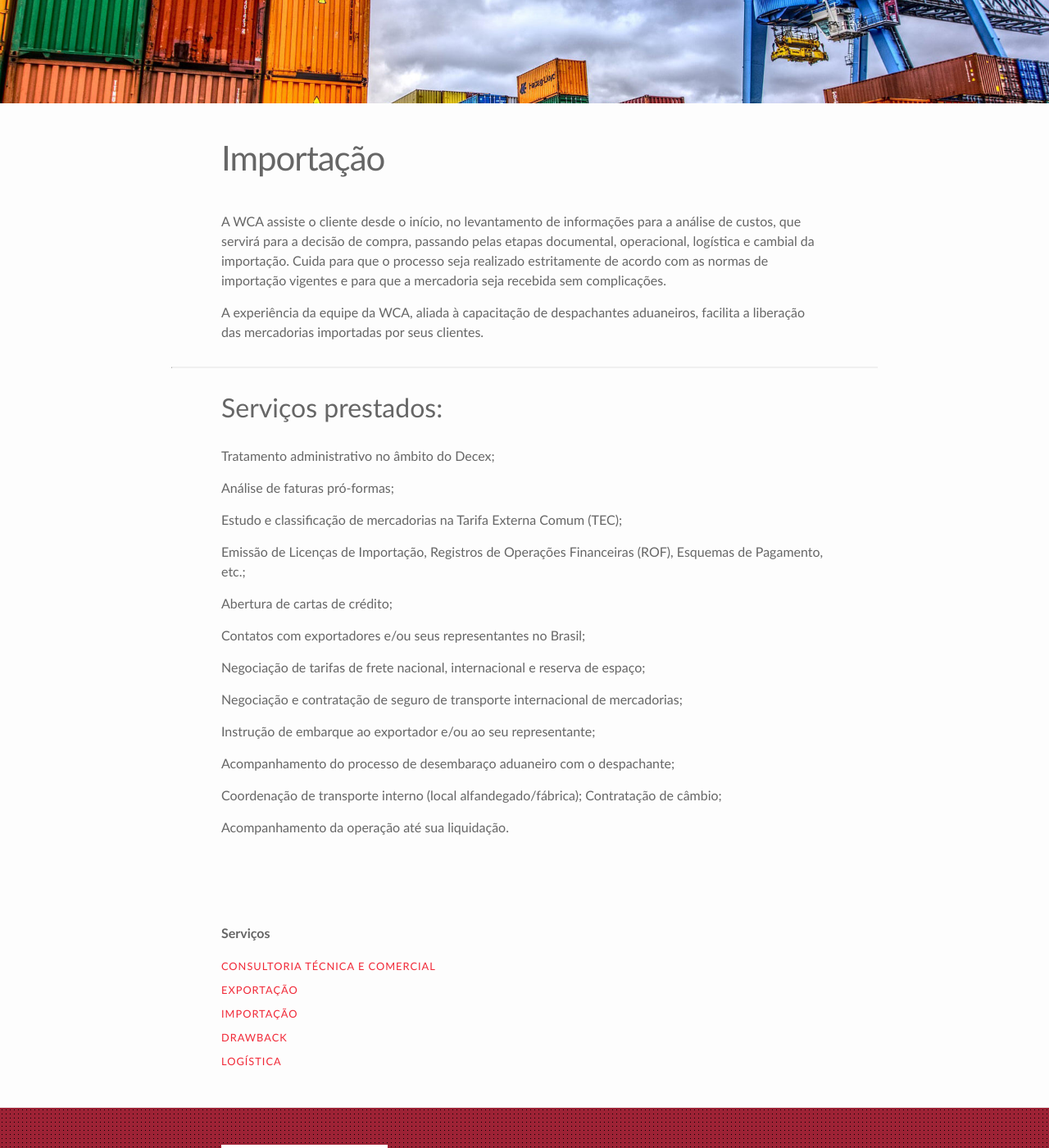
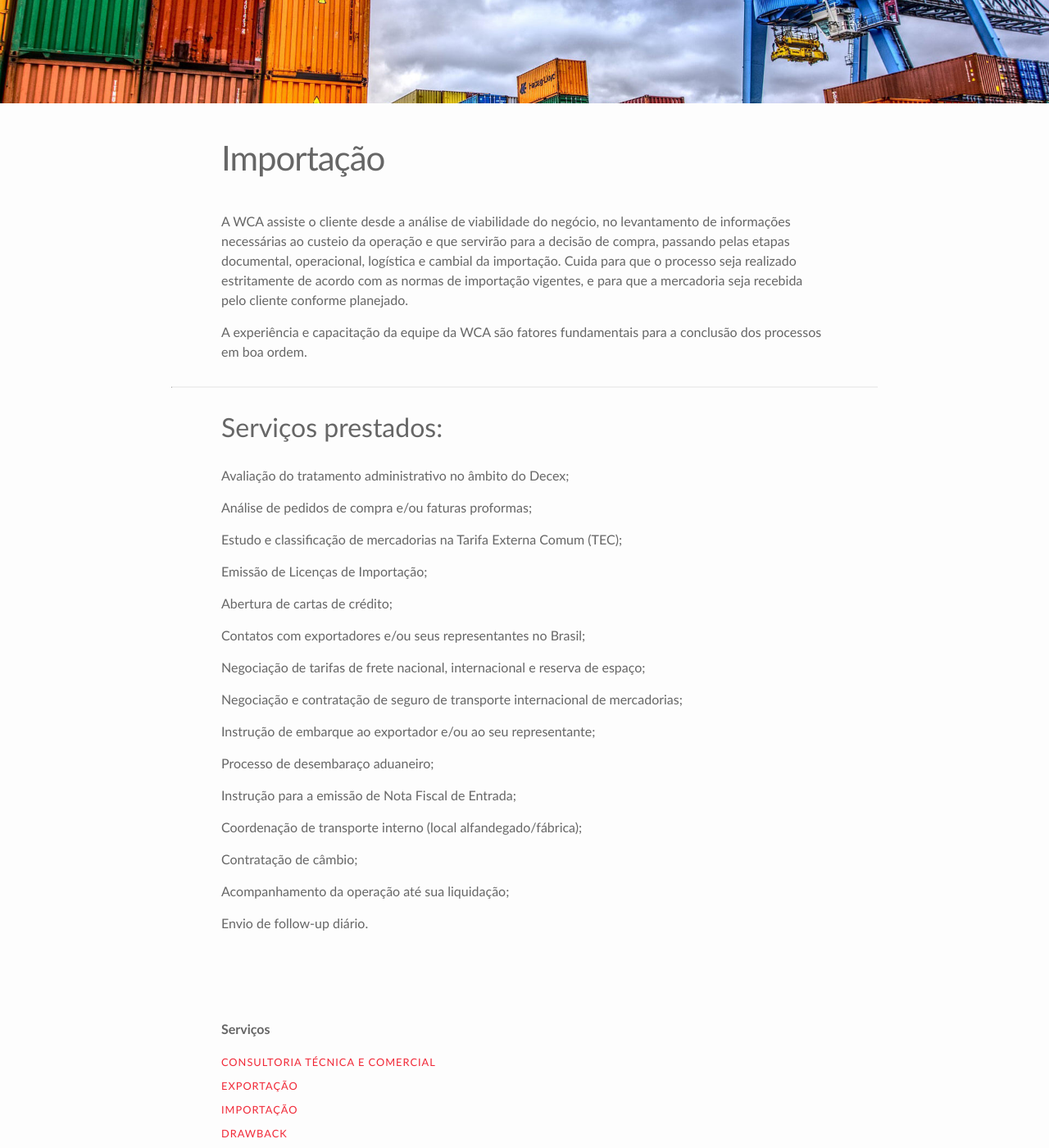
Before and after one commit to WCAComex/wcacomex.github.io, a Jekyll site: the page built from _servicos/importacao.markdown, in a window 1280 px wide and 1400 px high, scrolled down 442 px. Shown: the whole window at 82% size. Built offline with Jekyll 4.4.1, drawn with Linux system fonts in a browser that asks for light colours.

Commit message:
Updated Importacao

```diff
--- a/_servicos/importacao.markdown
+++ b/_servicos/importacao.markdown
@@ -5,21 +5,21 @@ image: "/uploads/IMPORTACAO_.jpg"
 ordem: 3
 ---
 
-A WCA assiste o cliente desde o início, no levantamento de informações para a análise de custos, que servirá para a decisão de compra, passando pelas etapas documental, operacional, logística e cambial da importação. Cuida para que o processo seja realizado estritamente de acordo com as normas de importação vigentes e para que a mercadoria seja recebida sem complicações.
+A WCA assiste o cliente desde a análise de viabilidade do negócio, no levantamento de informações necessárias ao custeio da operação e que servirão para a decisão de compra, passando pelas etapas documental, operacional, logística e cambial da importação. Cuida para que o processo seja realizado estritamente de acordo com as normas de importação vigentes, e para que a mercadoria seja recebida pelo cliente conforme planejado.
 
-A experiência da equipe da WCA, aliada à capacitação de despachantes aduaneiros, facilita a liberação das mercadorias importadas por seus clientes.
+A experiência e capacitação da equipe da WCA são fatores fundamentais para a conclusão dos processos em boa ordem.
 
 ---
 
 ## Serviços prestados:
 
-Tratamento administrativo no âmbito do Decex;
+Avaliação do tratamento administrativo no âmbito do Decex;
 
-Análise de faturas pró-formas;
+Análise de pedidos de compra e/ou faturas proformas;
 
 Estudo e classificação de mercadorias na Tarifa Externa Comum (TEC);
 
-Emissão de Licenças de Importação, Registros de Operações Financeiras (ROF), Esquemas de Pagamento, etc.;
+Emissão de Licenças de Importação;
 
 Abertura de cartas de crédito;
 
@@ -27,15 +27,18 @@ Contatos com exportadores e/ou seus representantes no Brasil;
 
 Negociação de tarifas de frete nacional, internacional e reserva de espaço;
 
-Negociação e contratação de seguro de transporte internacional
-de mercadorias;
+Negociação e contratação de seguro de transporte internacional de mercadorias;
 
 Instrução de embarque ao exportador e/ou ao seu representante;
 
-Acompanhamento do processo de desembaraço aduaneiro
-com o despachante;
+Processo de desembaraço aduaneiro;
+
+Instrução para a emissão de Nota Fiscal de Entrada;
 
 Coordenação de transporte interno (local alfandegado/fábrica);
+
 Contratação de câmbio;
 
-Acompanhamento da operação até sua liquidação.
+Acompanhamento da operação até sua liquidação;
+
+Envio de follow-up diário.
```
